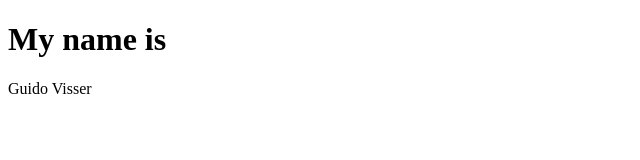
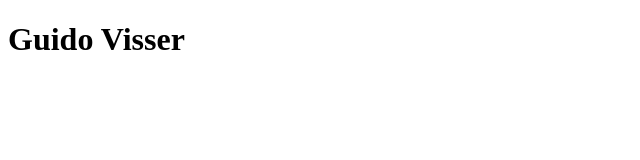
Before and after one commit to GuidoVisser/Mijn-website-7ad9366a, a plain HTML site: page index.html in a window 1280 px wide. Shown: the whole page, without its empty margins (0-640 px from the left). Drawn offline with Linux system fonts and the light colour scheme.

Commit message:
feedback verwerkt

```diff
--- a/index.html
+++ b/index.html
@@ -1,10 +1,14 @@
 <!DOCTYPE HTML>
 <html>
+<head>
+
+	<title>My dope website</title>
+
+</head>
+
 <body>
 
-<h1>My name is</h1>
-
-<p>Guido Visser</p>
+	<h1>Guido Visser</h1>
 
 </body>
 </html>
```
